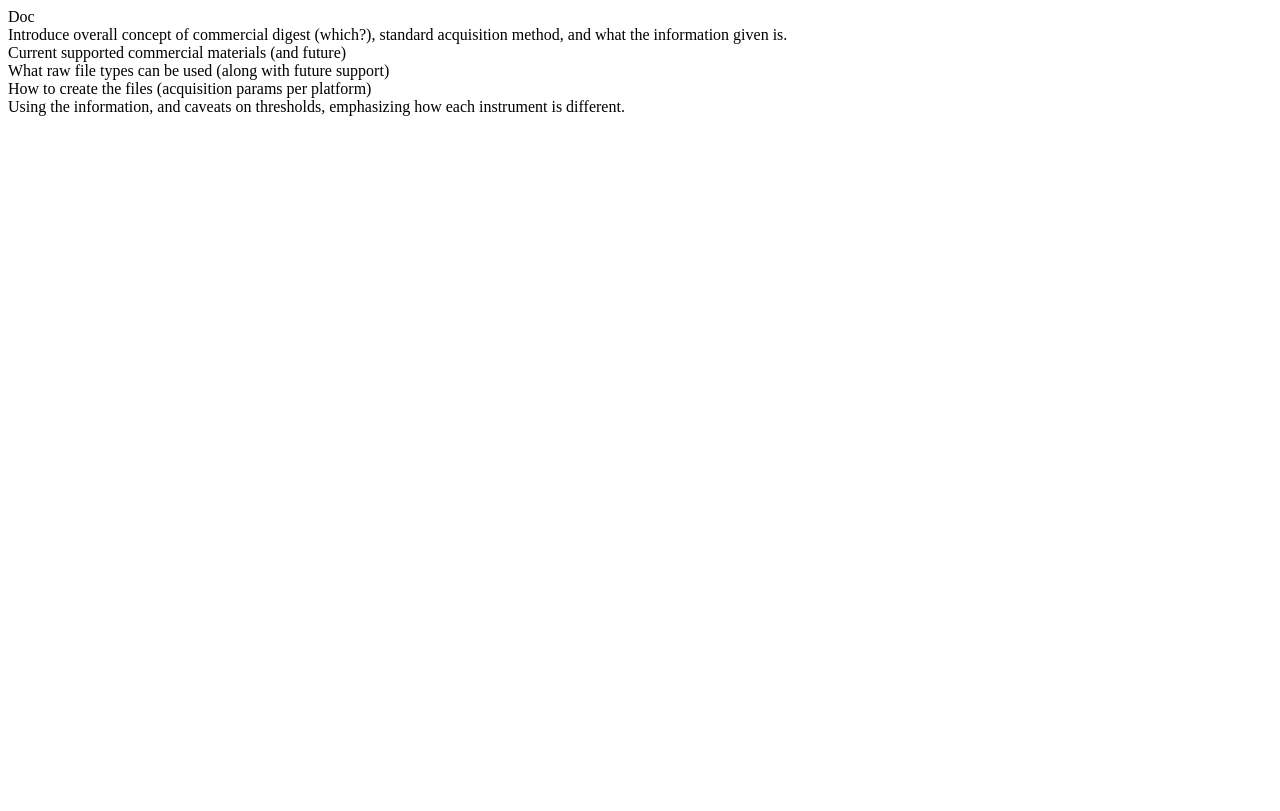
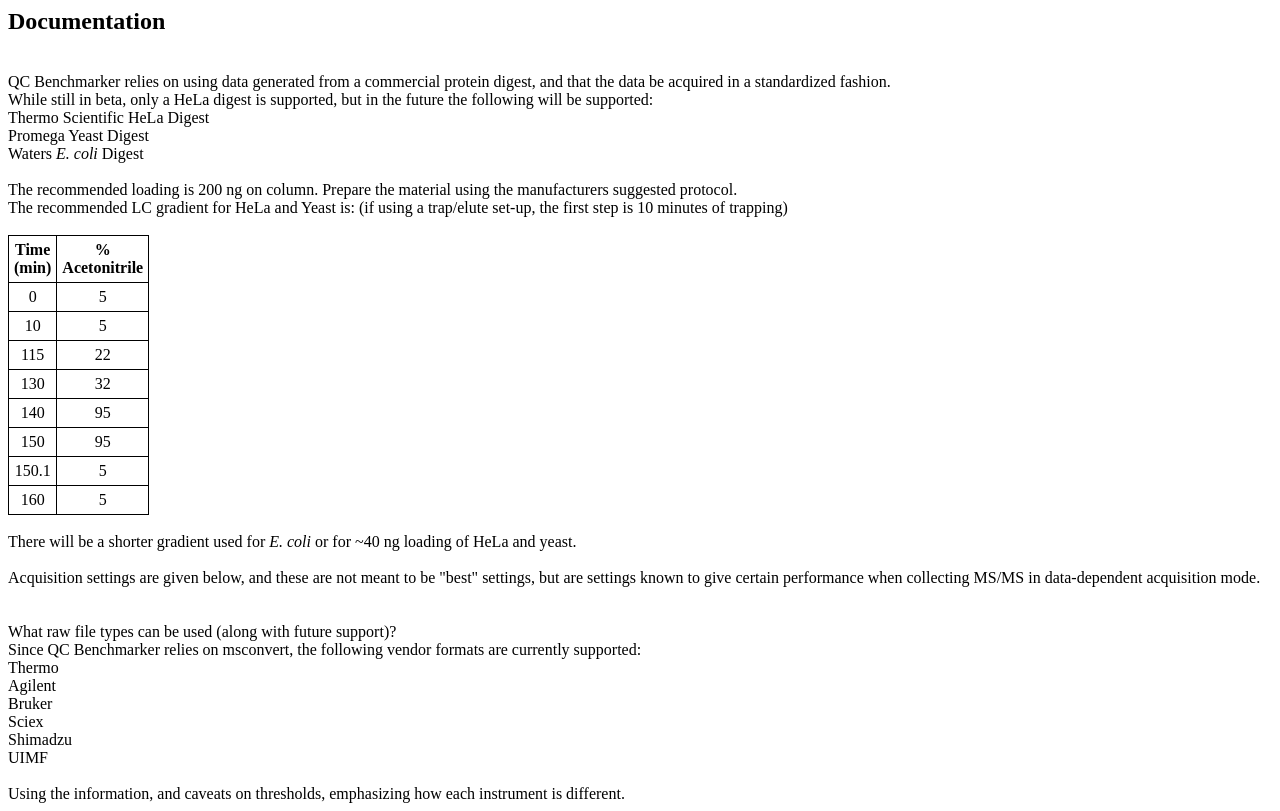
Before and after one commit to IGARDS/qc-benchmarker, a Flask app: page /documentation in a window 1280 px wide. Before the commit the page ends 116 px from the top, so only its background shows below. Run offline with Flask 2, Linux system fonts and the light colour scheme; parts of the project's set-up code (start-up, migrations or seed data) failed here and were passed over.

Commit message:
updated static pages

```diff
--- a/templates/disclaimer.html
+++ b/templates/disclaimer.html
@@ -1,8 +1,10 @@
 <html>
     <body>
-        Disclaimer
+        <h2>Disclaimer</h2>
 		<br>
-		This is where we will be putting information about intended use, but really is for the NIST disclaimer. If LUMC/Cal Poly has one, should be here as well.
+		The intended use of QC Benchmarker is as a tool to gauge system suitability using a known commercial  protein digest. We are not endorsing these products or stating that they are immutable, but simply that they are easily available for use.
+		<br>
+		QC Benchmarker uses platform and material specific quality thresholds to provide the user with qualitative feedback for different components of the system, from sample to peptide identifications. We understand that each system is unique and therefore these thresholds are not universal. We suggest evaluating your own performance to determine what constitutes acceptable performance.
 		<br>
 		Identification of certain commercial equipment, instruments, software or materials does not imply recommendation or endorsement by the National Institute of Standards and Technology, nor does it imply that the products identified are necessarily the best available for the purpose.
 
--- a/templates/documentation.html
+++ b/templates/documentation.html
@@ -1,14 +1,81 @@
 <html>
     <body>
-        Doc
+<style>
+table, th, td {
+  border: 1px solid black;
+  border-collapse: collapse;
+}
+th, td {
+  padding: 5px;
+}
+td {
+  text-align: center;
+}
+</style>
+        <h2>Documentation</h2>
 		<br>
-		Introduce overall concept of commercial digest (which?), standard acquisition method, and what the information given is.
+		QC Benchmarker relies on using data generated from a commercial protein digest, and that the data be acquired in a standardized fashion.
 		<br>
-		Current supported commercial materials (and future)
+		While still in beta, only a HeLa digest is supported, but in the future the following will be supported: <br>
+		Thermo Scientific HeLa Digest <br>
+		Promega Yeast Digest <br>
+		Waters <i>E. coli</i> Digest <br>
 		<br>
-		What raw file types can be used (along with future support)
+		The recommended loading is 200 ng on column. Prepare the material using the manufacturers suggested protocol. <br>
+		The recommended LC gradient for HeLa and Yeast is:
+		(if using a trap/elute set-up, the first step is 10 minutes of trapping) <br>
 		<br>
-		How to create the files (acquisition params per platform)
+		<table style="width:10%">
+			<tr>
+				<th>Time (min)</th>
+				<th>% Acetonitrile</th>
+			</tr>
+			<tr>
+				<td>0</td>
+				<td>5</td>
+			</tr>
+			<tr>
+				<td>10</td>
+				<td>5</td>
+			</tr>
+			<tr>
+				<td>115</td>
+				<td>22</td>
+			</tr>
+			<tr>
+				<td>130</td>
+				<td>32</td>
+			</tr>
+			<tr>
+				<td>140</td>
+				<td>95</td>
+			</tr>
+			<tr>
+				<td>150</td>
+				<td>95</td>
+			</tr>
+			<tr>
+				<td>150.1</td>
+				<td>5</td>
+			</tr>
+			<tr>
+				<td>160</td>
+				<td>5</td>
+			</tr>
+		</table>
+		<br>
+		There will be a shorter gradient used for <i>E. coli</i> or for ~40 ng loading of HeLa and yeast. <br>
+		<br>
+		Acquisition settings are given below, and these are not meant to be "best" settings, but are settings known to give certain performance when collecting MS/MS in data-dependent acquisition mode. <br>
+		<br>
+		<br>What raw file types can be used (along with future support)?<br>
+		Since QC Benchmarker relies on msconvert, the following vendor formats are currently supported:<br>
+		Thermo <br>
+		Agilent <br>
+		Bruker <br>
+		Sciex <br>
+		Shimadzu <br>
+		UIMF <br>
 		<br>
 		Using the information, and caveats on thresholds, emphasizing how each instrument is different.
     </body>
--- a/templates/privacy.html
+++ b/templates/privacy.html
@@ -1,5 +1,7 @@
 <html>
     <body>
-        This is where we will describe how the raw file is used, regardless of vendor format, that we are aware of privacy concerns and how our retention policy and mzML conversion alleviates said concerns.
+        QC Benchmarker is not recording the IP address or any other information to track your computer. We are aware that there can be identifiable  information in some raw data files (such as Thermo's .raw), and have taken steps to insure identifiable data is not retained on the server. The first processing step that occurs once the raw file(s) has been uploaded is that it is converted to .mzML, which no longer has the instrument serial number or local directory structure. The original raw file(s) is kept for no longer than one week on the server, at which point it is removed.
+		<br>
+		If you have additional concerns, please contact us at benjamin.neely at nist dot gov.
     </body>
 </html>
```
Also changed, not shown: templates/about.html (+27 -4 lines).
